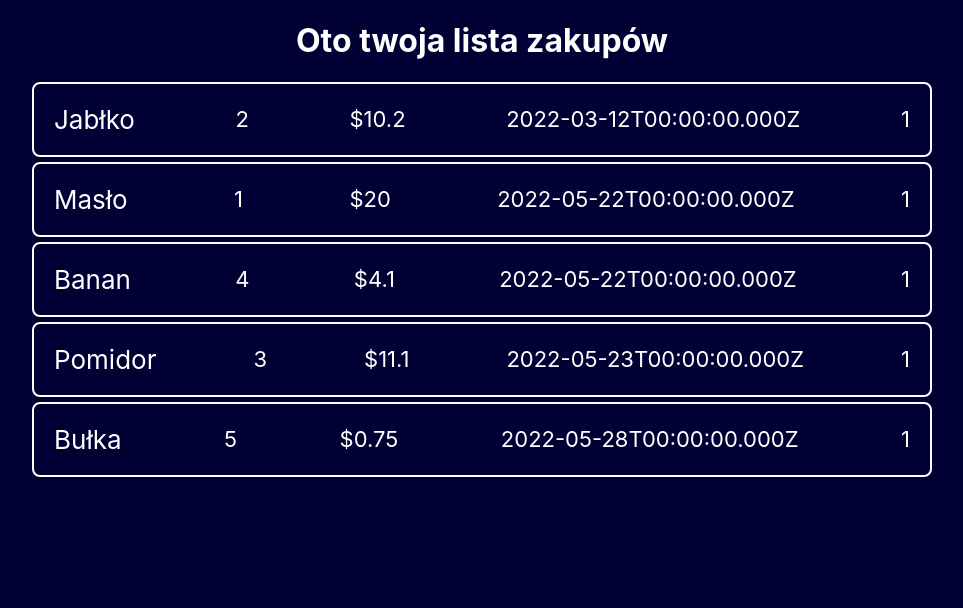
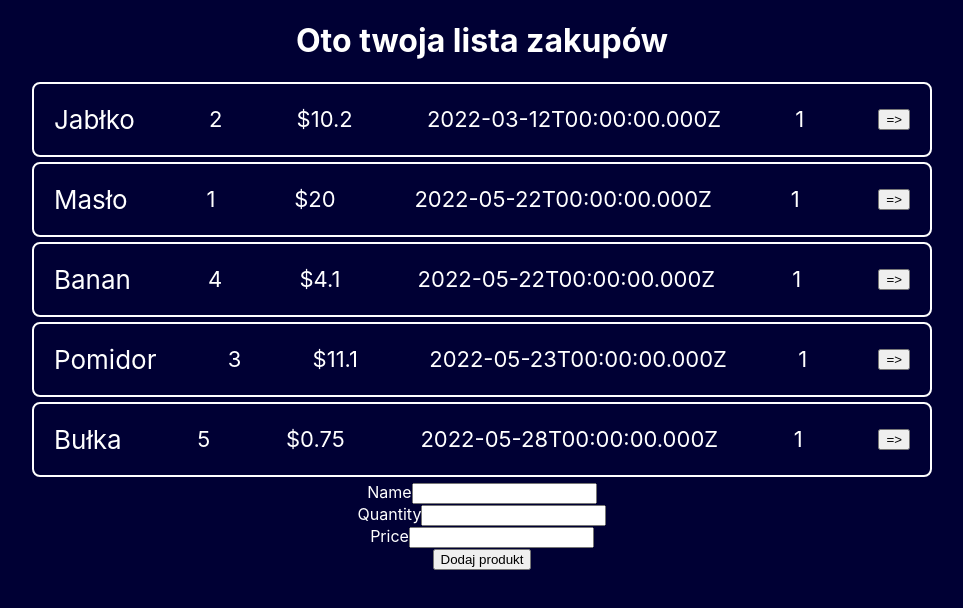
Before and after one commit to przemekdab1993/lista-zakupow, a React (Create React App) app: page / in a window 1280 px wide. Shown: the top 608 px of the page, without its empty margins (158-1121 px from the left). Built offline with nearby package versions, Linux system fonts and the light colour scheme.

Commit message:
commit zaległy

```diff
--- a/src/App.css
+++ b/src/App.css
@@ -41,10 +41,3 @@ body {
     color: #fff;
     background-color: #000034;
 }
-
-.product-list {
-    display: flex;
-    flex-direction: column;
-    max-width: 900px;
-    margin: 0 auto;
-}
--- a/src/App.js
+++ b/src/App.js
@@ -1,9 +1,9 @@
-import logo from './logo.svg';
 import './App.css';
 
-import ItemList from "./components/ItemList/ItemList";
+import ProductList from "./components/ItemList/ProductList";
+import NewItem from "./components/NewItem/NewItem";
 
-function App() {
+const App = () => {
     const itemList = [
         {
             name: 'Jabłko',
@@ -44,44 +44,10 @@ function App() {
 
     return (
         <div className="App">
+
             <h1>Oto twoja lista zakupów</h1>
-            <div className="product-list">
-                <ItemList
-                    name={itemList[0].name}
-                    quantity={itemList[0].quantity}
-                    price={itemList[0].price}
-                    date={itemList[0].date}
-                    status={itemList[0].status}
-                />
-                <ItemList
-                    name={itemList[1].name}
-                    quantity={itemList[1].quantity}
-                    price={itemList[1].price}
-                    date={itemList[1].date}
-                    status={itemList[1].status}
-                />
-                <ItemList
-                    name={itemList[2].name}
-                    quantity={itemList[2].quantity}
-                    price={itemList[2].price}
-                    date={itemList[2].date}
-                    status={itemList[2].status}
-                />
-                <ItemList
-                    name={itemList[3].name}
-                    quantity={itemList[3].quantity}
-                    price={itemList[3].price}
-                    date={itemList[3].date}
-                    status={itemList[3].status}
-                />
-                <ItemList
-                    name={itemList[4].name}
-                    quantity={itemList[4].quantity}
-                    price={itemList[4].price}
-                    date={itemList[4].date}
-                    status={itemList[4].status}
-                />
-            </div>
+            <ProductList items={itemList} className="product-list" />
+            <NewItem className="new-product" />
         </div>
     );
 }
--- a/src/components/ItemList/ItemList.js
+++ b/src/components/ItemList/ItemList.js
@@ -1,13 +1,22 @@
+import React, {useState} from "react";
 import './ItemList.css';
 
-function ItemList(props) {
+const ItemList = (props) => {
+    const [itemStatus, setItemStatus] = useState(props.status)
+
+
+    const deleteItem = () => {
+        setItemStatus(itemStatus + 1);
+    }
+
     return (
         <div className="item-list">
             <div className="item-list__name">{props.name}</div>
             <div className="item-list__quantity">{props.quantity}</div>
             <div className="item-list__price">${props.price}</div>
             <div className="item-list__date">{props.date.toISOString()}</div>
-            <div className="item-list__status">{props.status}</div>
+            <div className="item-list__status">{itemStatus}</div>
+            <button onClick={deleteItem} >=></button>
         </div>
     );
 }
--- /dev/null
+++ b/src/components/ItemList/ProductList.css
@@ -0,0 +1,6 @@
+.product-list {
+    display: flex;
+    flex-direction: column;
+    max-width: 900px;
+    margin: 0 auto;
+}
--- /dev/null
+++ b/src/components/ItemList/ProductList.js
@@ -0,0 +1,47 @@
+import './ProductList.css'
+
+import ItemList from "./ItemList";
+
+const ProductList = (props) => {
+    return (
+        <div className={props.className}>
+            <ItemList
+                name={props.items[0].name}
+                quantity={props.items[0].quantity}
+                price={props.items[0].price}
+                date={props.items[0].date}
+                status={props.items[0].status}
+            />
+            <ItemList
+                name={props.items[1].name}
+                quantity={props.items[1].quantity}
+                price={props.items[1].price}
+                date={props.items[1].date}
+                status={props.items[1].status}
+            />
+            <ItemList
+                name={props.items[2].name}
+                quantity={props.items[2].quantity}
+                price={props.items[2].price}
+                date={props.items[2].date}
+                status={props.items[2].status}
+            />
+            <ItemList
+                name={props.items[3].name}
+                quantity={props.items[3].quantity}
+                price={props.items[3].price}
+                date={props.items[3].date}
+                status={props.items[3].status}
+            />
+            <ItemList
+                name={props.items[4].name}
+                quantity={props.items[4].quantity}
+                price={props.items[4].price}
+                date={props.items[4].date}
+                status={props.items[4].status}
+            />
+        </div>
+    );
+}
+
+export default ProductList;
--- /dev/null
+++ b/src/components/NewItem/NewItem.js
@@ -0,0 +1,96 @@
+import "./NewItem.css"
+import {useState} from "react";
+
+const NewItem = (props) => {
+
+    const enteredData = new Date;
+    const enteredStatus = 1;
+
+    const [newItem, setNewItem] = useState({
+        enteredName : '',
+        enteredQuantity : '',
+        enteredPrice : '',
+        enteredData : new Date,
+        enteredStatus : 1
+    });
+
+    const inputChangeHandler = (event) => {
+        const inputName = event.target.name;
+        const inputValue = event.target.value;
+
+        switch (inputName) {
+            case "name" :
+                setNewItem((prevState) => {
+                    return {
+                        ...prevState,
+                        enteredName: inputValue
+                    }
+                });
+                break;
+            case "quantity" :
+                setNewItem((prevState) => {
+                    return {
+                        ...prevState,
+                        enteredQuantity: inputValue
+                    }
+                });
+                break;
+            case "price" :
+                setNewItem((prevState) => {
+                    return {
+                        ...prevState,
+                        enteredPrice: inputValue
+                    }
+                });
+                break;
+
+        }
+    }
+
+    const formChandler = (event) => {
+        event.preventDefault();
+        console.log(newItem);
+    }
+
+    return (
+        <div className={props.className}>
+            <form onSubmit={formChandler}>
+                <div className="form-group">
+                    <label className="new-item-label" htmlFor="label-name">Name</label>
+                    <input
+                        type="text"
+                        name="name"
+                        value={newItem.enteredName}
+                        onChange={inputChangeHandler}
+                    />
+                </div>
+                <div className="form-group">
+                    <label className="new-expense-label" htmlFor="label-price">Quantity</label>
+                    <input
+                        type="number"
+                        min="1"
+                        step="1"
+                        name="quantity"
+                        value={newItem.enteredQuantity}
+                        onChange={inputChangeHandler}
+                    />
+                </div>
+                <div className="form-group">
+                    <label className="new-expense-label" htmlFor="label-dprice">Price</label>
+                    <input
+                        type="number"
+                        min="0.1"
+                        step="0.01"
+                        name="price"
+                        value={newItem.enteredPrice}
+                        onChange={inputChangeHandler}
+                    />
+                </div>
+
+                <button type="submit" >Dodaj produkt</button>
+            </form>
+        </div>
+    );
+}
+
+export default NewItem;
```
Also changed, not shown: src/components/NewItem/NewItem.css (added).
